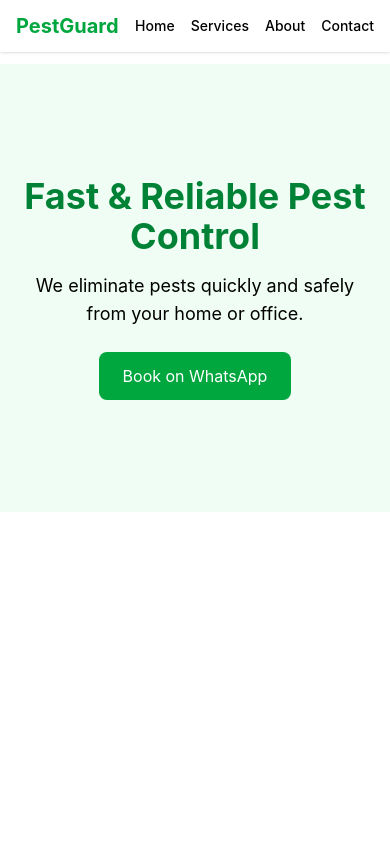
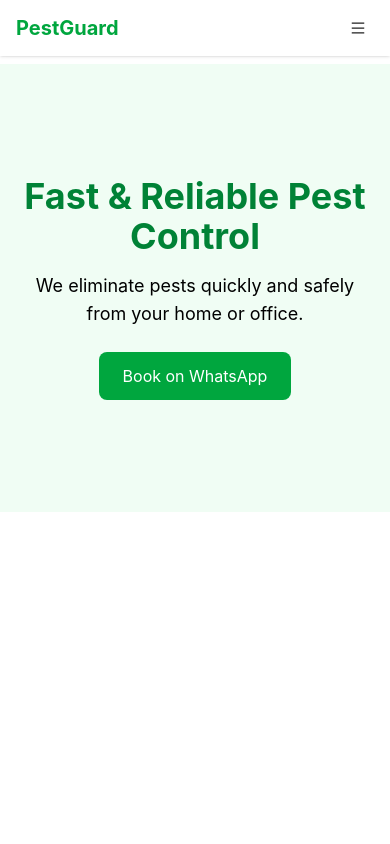
Before and after one commit to Ymffuture/Future_YMF, a React (Vite) app: page / in a window 390 px wide. Shown: the top 844 px of the page. Built offline with nearby package versions, Linux system fonts and the light colour scheme.

Commit message:
Update Navbar.jsx

```diff
--- a/src/components/Navbar.jsx
+++ b/src/components/Navbar.jsx
@@ -1,17 +1,52 @@
+import React, { useState } from 'react';
 import { Link } from 'react-router-dom';
+import { Drawer, Button, Menu } from 'antd';
+import { MenuOutlined } from '@ant-design/icons';
 
 const Navbar = () => {
+  const [open, setOpen] = useState(false);
+
+  const menuItems = [
+    { label: <Link to="/" onClick={() => setOpen(false)}>Home</Link>, key: 'home' },
+    { label: <Link to="/services" onClick={() => setOpen(false)}>Services</Link>, key: 'services' },
+    { label: <Link to="/about" onClick={() => setOpen(false)}>About</Link>, key: 'about' },
+    { label: <Link to="/contact" onClick={() => setOpen(false)}>Contact</Link>, key: 'contact' },
+  ];
+
   return (
     <nav className="fixed w-full bg-white shadow z-50">
       <div className="max-w-6xl mx-auto px-4 py-3 flex justify-between items-center">
         <h1 className="text-xl font-bold text-green-600">PestGuard</h1>
-        <div className="space-x-4 text-sm font-medium">
-          <Link to="/" className="hover:text-green-500">Home</Link>
-          <Link to="/services" className="hover:text-green-500">Services</Link>
-          <Link to="/about" className="hover:text-green-500">About</Link>
-          <Link to="/contact" className="hover:text-green-500">Contact</Link>
+
+        {/* Desktop Links */}
+        <div className="hidden md:flex space-x-4 text-sm font-medium">
+          {menuItems.map((item) => (
+            <div key={item.key} className="hover:text-green-500">
+              {item.label}
+            </div>
+          ))}
+        </div>
+
+        {/* Mobile Menu Button */}
+        <div className="md:hidden">
+          <Button type="text" icon={<MenuOutlined />} onClick={() => setOpen(true)} />
         </div>
       </div>
+
+      {/* Ant Design Drawer */}
+      <Drawer
+        title="Menu"
+        placement="right"
+        onClose={() => setOpen(false)}
+        open={open}
+        className="md:hidden"
+      >
+        <Menu
+          mode="vertical"
+          items={menuItems}
+          selectable={false}
+        />
+      </Drawer>
     </nav>
   );
 };
```
